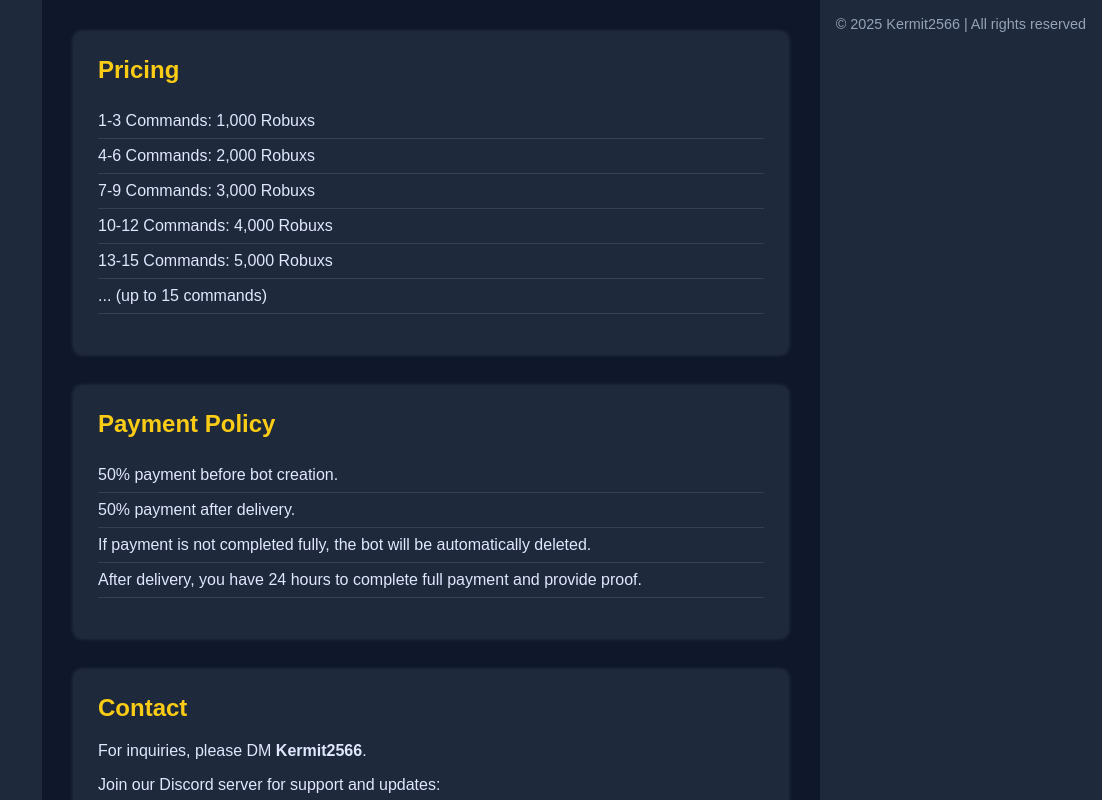
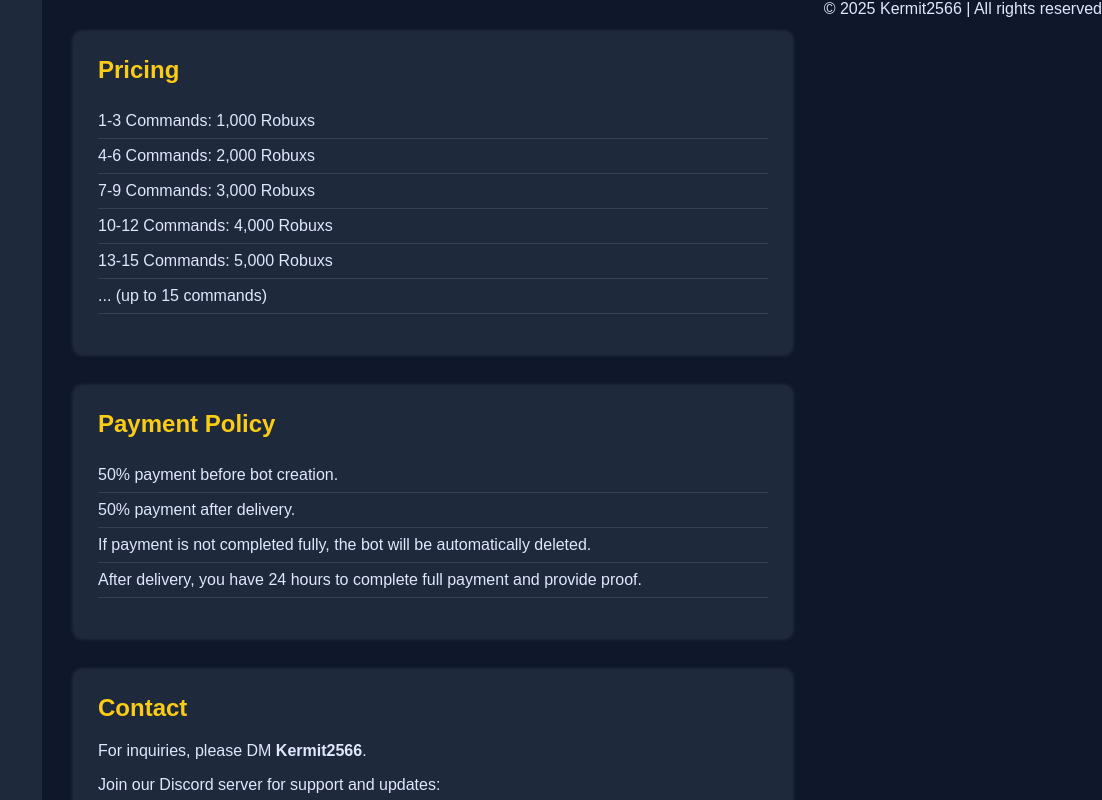
Before and after one commit to Kermit2566/gvrp-bot-site, a plain HTML site: page index.html in a window 1280 px wide. Shown: the top 800 px of the page, 178-1280 px from the left. Drawn offline with Linux system fonts and the light colour scheme.

Commit message:
Update index.html

```diff
--- a/index.html
+++ b/index.html
@@ -140,7 +140,8 @@
 </html>
 
  <!-- Footer -->
-  <footer style="text-align: center; padding: 1rem; background-color: #1e293b; color: #94a3b8; font-size: 0.9rem;">
+  <footer class="footer">
     &copy; 2025 Kermit2566 | All rights reserved
   </footer>
 </body>
+</html>
```
